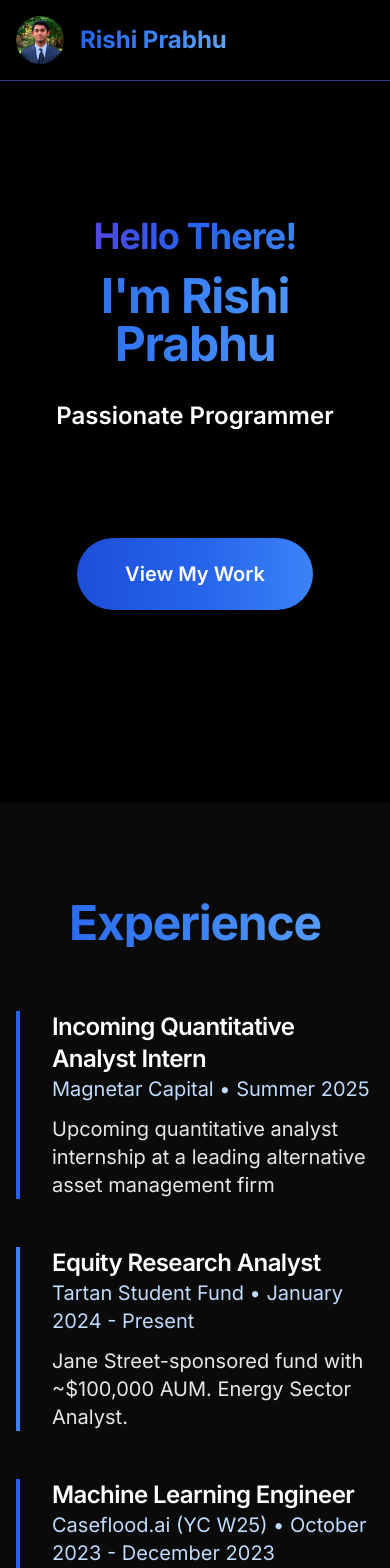
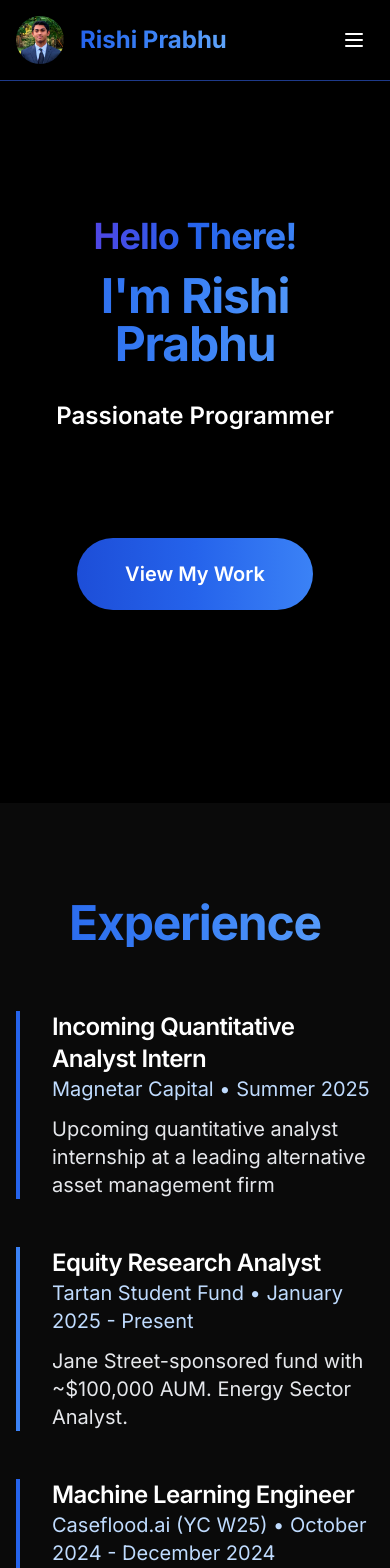
Before and after one commit to RishabhPrabhu5/RPwebsite, a Next.js app: page / in a window 390 px wide. Shown: the top 1568 px of the page. Built offline with nearby package versions, Linux system fonts and the light colour scheme.

Commit message:
Update Navigation Component: - Implemented responsive design with a mobile menu. - Added circular profile picture with proper styling. - Enhanced navigation links for better visibility on mobile devices. - Included functionality to toggle the mobile menu.

```diff
--- a/src/app/contact/page.tsx
+++ b/src/app/contact/page.tsx
@@ -61,7 +61,7 @@ export default function Contact() {
                   <span className="text-3xl">📍</span>
                   <div>
                     <h3 className="text-xl font-semibold text-white">Location</h3>
-                    <p className="text-gray-400">Pittsburgh, PA</p>
+                    <p className="text-gray-400">Washington, DC Metropolitan Area</p>
                   </div>
                 </div>
               </div>
--- a/src/app/experience/page.tsx
+++ b/src/app/experience/page.tsx
@@ -56,7 +56,7 @@ export default function Experience() {
                   <h3 className="text-3xl font-semibold text-white">Machine Learning Engineer</h3>
                   <p className="text-blue-200 text-2xl mt-2">Caseflood.ai (YC W25)</p>
                 </div>
-                <p className="text-gray-300 text-xl">October 2023 - December 2023</p>
+                <p className="text-gray-300 text-xl">October 2024 - December 2024</p>
               </div>
               <ul className="list-disc list-inside text-gray-200 text-xl mt-4 space-y-2">
                 <li>Developed AI-powered receptionist for law firms, handling client intake and scheduling</li>
--- a/src/app/page.tsx
+++ b/src/app/page.tsx
@@ -65,12 +65,12 @@ export default function Home() {
           </div>
           <div className="border-l-4 border-blue-500 pl-8 transform hover:translate-x-2 transition-transform">
             <h3 className="font-semibold text-2xl text-white">Equity Research Analyst</h3>
-            <p className="text-blue-200 text-xl">Tartan Student Fund • January 2024 - Present</p>
+            <p className="text-blue-200 text-xl">Tartan Student Fund • January 2025 - Present</p>
             <p className="mt-3 text-gray-200 text-xl">Jane Street-sponsored fund with ~$100,000 AUM. Energy Sector Analyst.</p>
           </div>
           <div className="border-l-4 border-blue-600 pl-8 transform hover:translate-x-2 transition-transform">
             <h3 className="font-semibold text-2xl text-white">Machine Learning Engineer</h3>
-            <p className="text-blue-200 text-xl">Caseflood.ai (YC W25) • October 2023 - December 2023</p>
+            <p className="text-blue-200 text-xl">Caseflood.ai (YC W25) • October 2024 - December 2024</p>
             <p className="mt-3 text-gray-200 text-xl">Founding ML Engineer developing AI-powered receptionist for law firms.</p>
           </div>
         </div>
--- a/src/components/Navigation.tsx
+++ b/src/components/Navigation.tsx
@@ -1,24 +1,23 @@
 'use client'
 
+import { useState } from 'react'
 import Link from 'next/link'
+import Image from 'next/image'
 import { usePathname } from 'next/navigation'
-import Image from 'next/image'
-
-export default function Navigation() {
-  const pathname = usePathname()
 
 const navItems = [
   { name: 'Home', href: '/' },
   { name: 'About', href: '/about' },
+  { name: 'Education', href: '/education' },
   { name: 'Experience', href: '/experience' },
-    { name: 'Education', href: '/education' },
-    { name: 'Skills', href: '/skills' },
   { name: 'Portfolio', href: '/portfolio' },
   { name: 'Hobbies', href: '/hobbies' },
-    { name: 'Blog', href: '/blog' },
-    { name: 'News', href: '/news' },
   { name: 'Contact', href: '/contact' },
 ]
+
+export default function Navigation() {
+  const pathname = usePathname()
+  const [isMenuOpen, setIsMenuOpen] = useState(false)
 
   return (
     <nav className="fixed top-0 left-0 right-0 z-50 bg-black/80 backdrop-blur-md border-b border-blue-900">
@@ -41,6 +40,30 @@ export default function Navigation() {
               Rishi Prabhu
             </Link>
           </div>
+
+          {/* Mobile Menu Button */}
+          <button
+            onClick={() => setIsMenuOpen(!isMenuOpen)}
+            className="md:hidden text-white p-2"
+          >
+            <svg
+              className="w-6 h-6"
+              fill="none"
+              strokeLinecap="round"
+              strokeLinejoin="round"
+              strokeWidth="2"
+              viewBox="0 0 24 24"
+              stroke="currentColor"
+            >
+              {isMenuOpen ? (
+                <path d="M6 18L18 6M6 6l12 12" /> // X icon
+              ) : (
+                <path d="M4 6h16M4 12h16M4 18h16" /> // Hamburger icon
+              )}
+            </svg>
+          </button>
+
+          {/* Desktop Navigation */}
           <div className="hidden md:block">
             <div className="ml-10 flex items-center space-x-8">
               {navItems.map((item) => (
@@ -60,6 +83,24 @@ export default function Navigation() {
           </div>
         </div>
       </div>
+
+      {/* Mobile Navigation Menu */}
+      {isMenuOpen && (
+        <div className="absolute top-full left-0 right-0 bg-black bg-opacity-90 md:hidden">
+          <div className="flex flex-col space-y-4 p-4">
+            {navItems.map((item) => (
+              <Link
+                key={item.name}
+                href={item.href}
+                className={`text-lg font-medium transition-colors duration-200 text-white hover:text-blue-400`}
+                onClick={() => setIsMenuOpen(false)} // Close menu on link click
+              >
+                {item.name}
+              </Link>
+            ))}
+          </div>
+        </div>
+      )}
     </nav>
   )
 }
```
Lines whose indentation alone changed are shown as unchanged.
